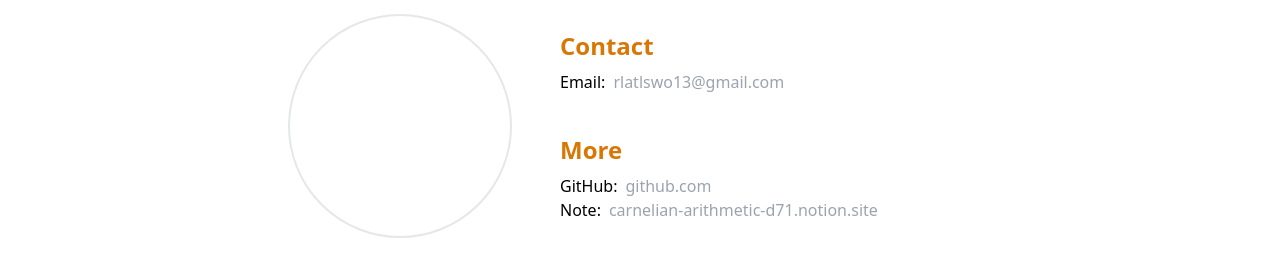
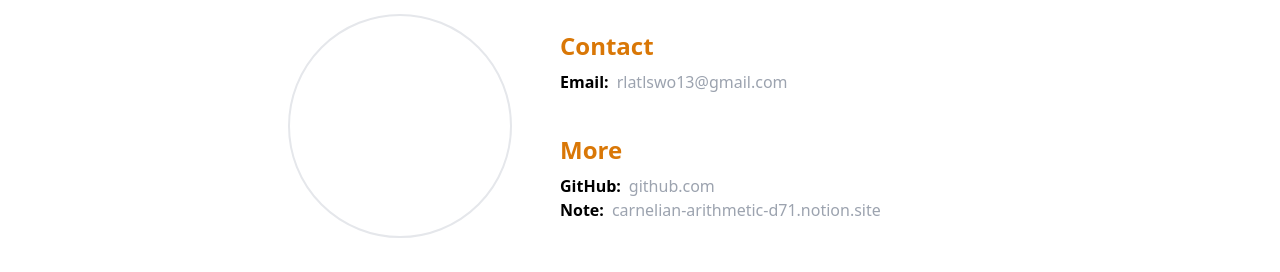
Before and after one commit to rlatlswo135/newPort, a React (Vite) app: page / in a window 1280 px wide. Shown: the part 260-532 px from the top of the page. Built offline with nearby package versions, Linux system fonts and the light colour scheme.

Commit message:
fix : bold

```diff
--- a/src/pages/home/InfoContent.tsx
+++ b/src/pages/home/InfoContent.tsx
@@ -36,7 +36,9 @@ text-2xl mb-2 text-header font-bold
 const Content = tw.div`
 flex
 `;
-const Type = tw.p``;
+const Type = tw.p`
+font-bold
+`;
 const Link = tw.a`
 ml-2 text-gray-400 hover:text-header
 `;
```
